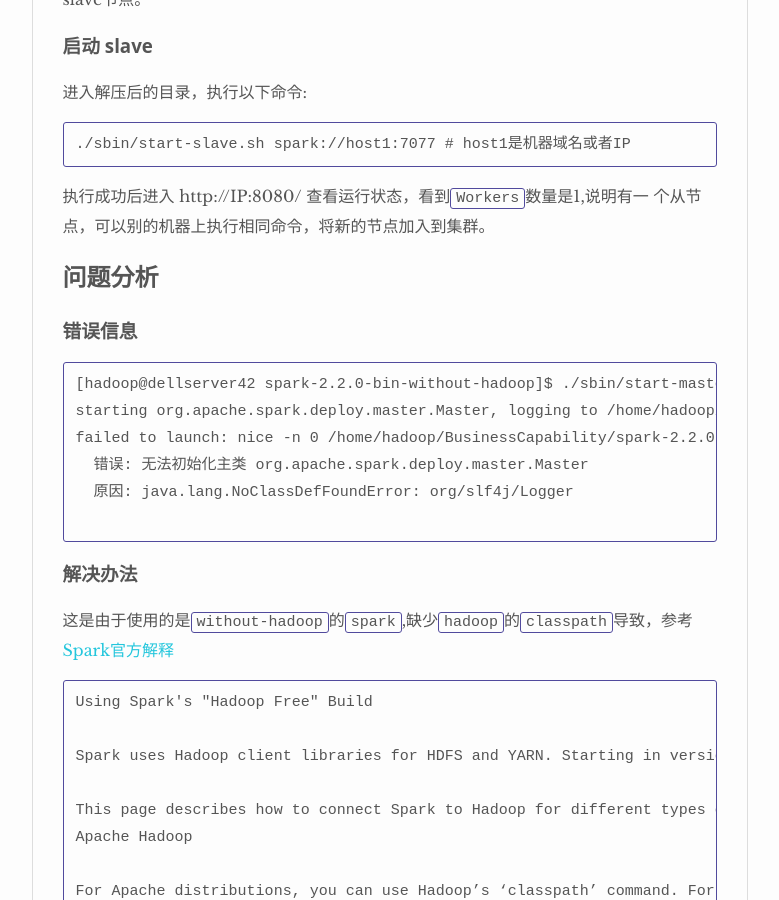
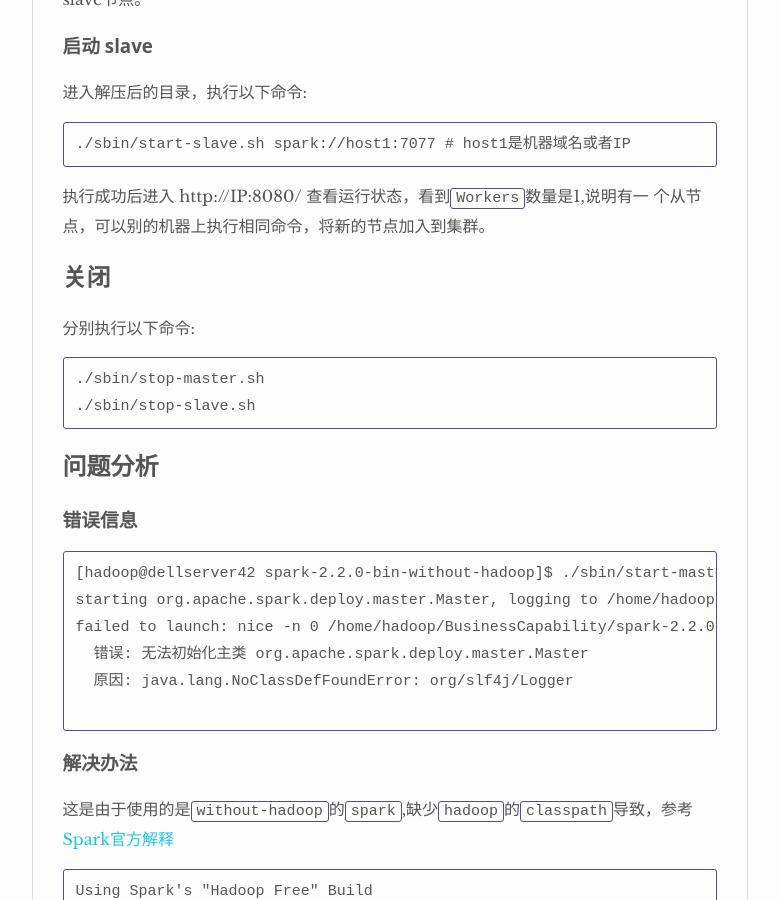
Before and after one commit to Teclan/Teclan.github.io, a Jekyll site: the page built from _posts/2018-08-09-Spark部署.md, in a window 1280 px wide and 900 px high, scrolled down 947 px. Shown: the whole window, without its empty margins (250-1029 px from the left). Built offline with Jekyll 4.4.1, drawn with Linux system fonts in a browser that asks for light colours; nearby versions of some CDN libraries.

Commit message:
Update 2018-08-09-Spark部署.md

````diff
--- a/_posts/2018-08-09-Spark部署.md
+++ b/_posts/2018-08-09-Spark部署.md
@@ -38,6 +38,15 @@
 ```
 执行成功后进入 http://IP:8080/ 查看运行状态，看到`Workers`数量是1,说明有一
 个从节点，可以别的机器上执行相同命令，将新的节点加入到集群。
+
+## 关闭
+
+分别执行以下命令:
+
+```
+./sbin/stop-master.sh
+./sbin/stop-slave.sh
+```
 
 ## 问题分析
 
````
